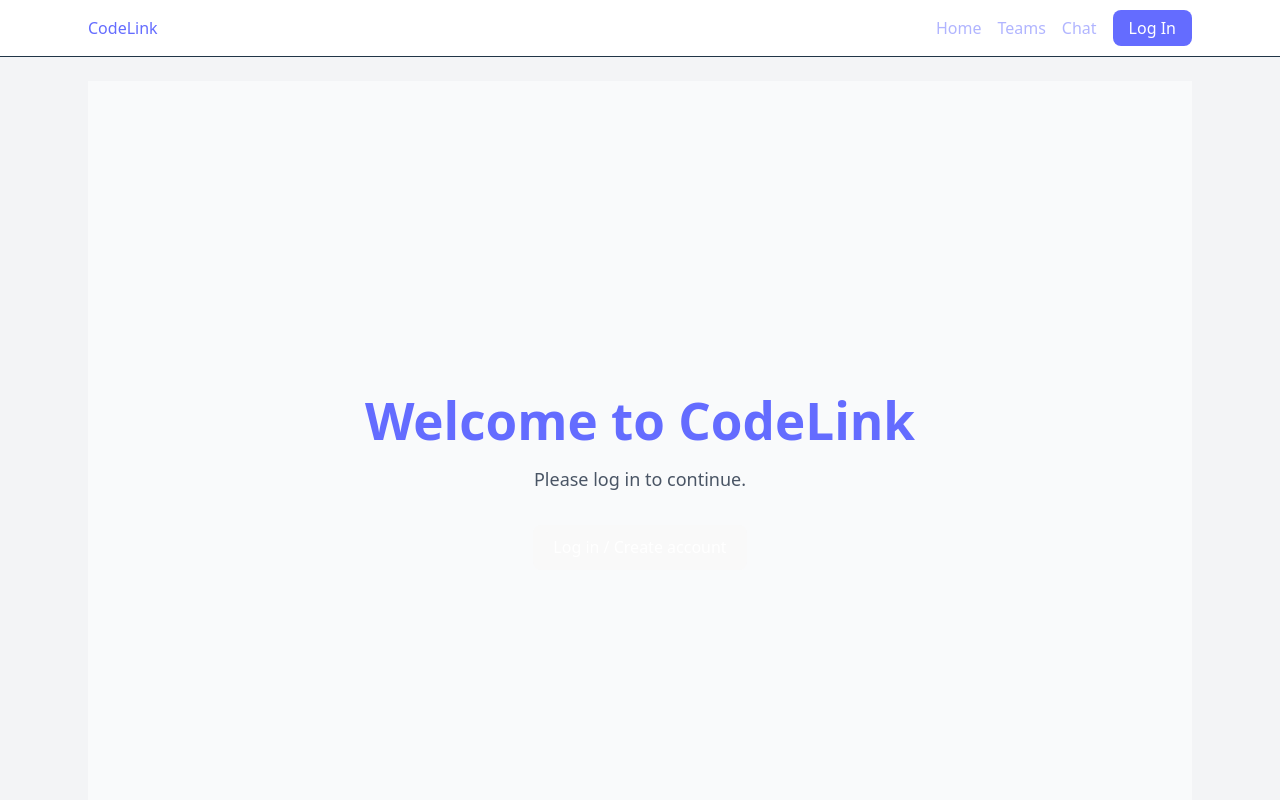
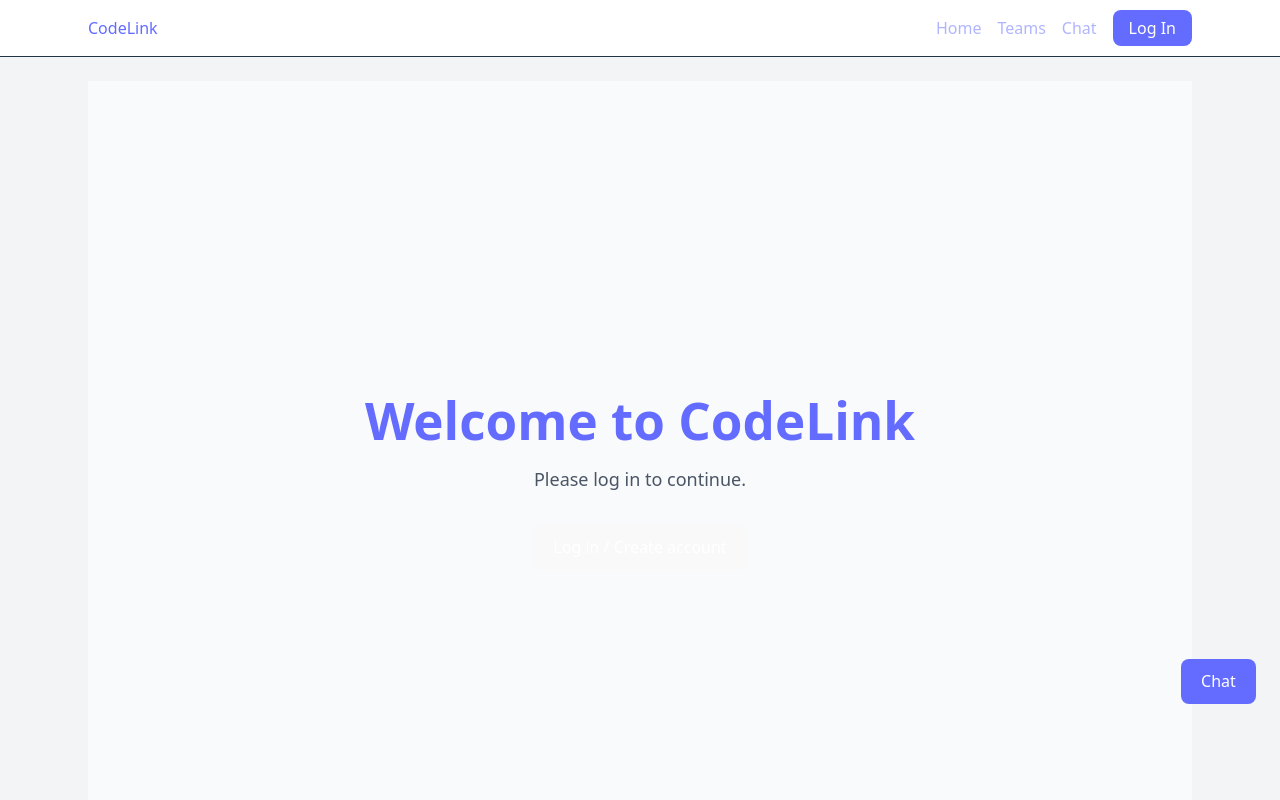
Before and after one commit to Dylante5/Stacked-and-Synced-CIS4914-Project, a React (Vite) app in the folder codelink/web/: page / in a window 1280 px wide. Shown: the top 800 px of the page. Built offline with nearby package versions, Linux system fonts and the light colour scheme; no server answers.

Commit message:
add global floating chat widget to App.jsx

```diff
--- a/codelink/web/src/App.jsx
+++ b/codelink/web/src/App.jsx
@@ -1,6 +1,8 @@
 import { useEffect, useState } from "react";
 import { Outlet, Link, useLocation, useNavigate } from "react-router-dom";
 import AuthModal from "./components/AuthModal.jsx";
+import FloatingChatWidget from "./components/FloatingChatWidget.jsx";
+
 
 export default function App() {
   const location = useLocation();
@@ -126,6 +128,8 @@ export default function App() {
         CodeLink
       </footer>
 
+      <FloatingChatWidget />
+
       {showAuth && (
         <AuthModal
           open={showAuth}
```
